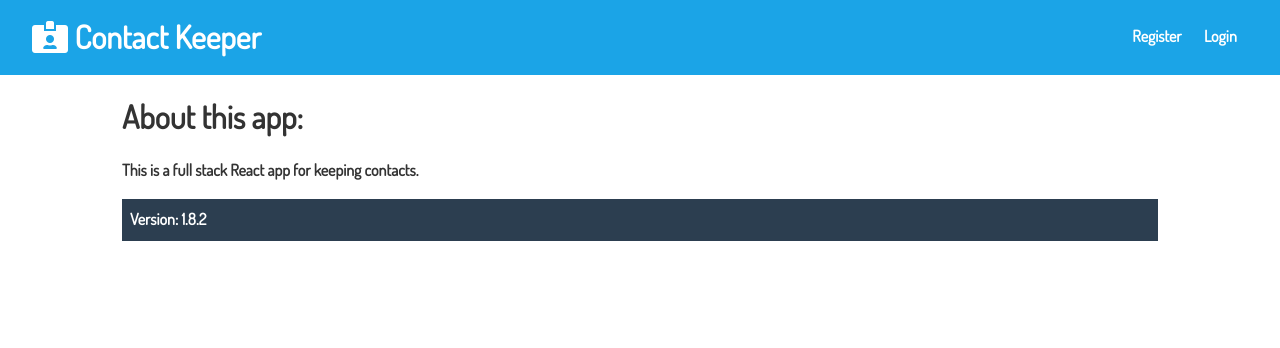
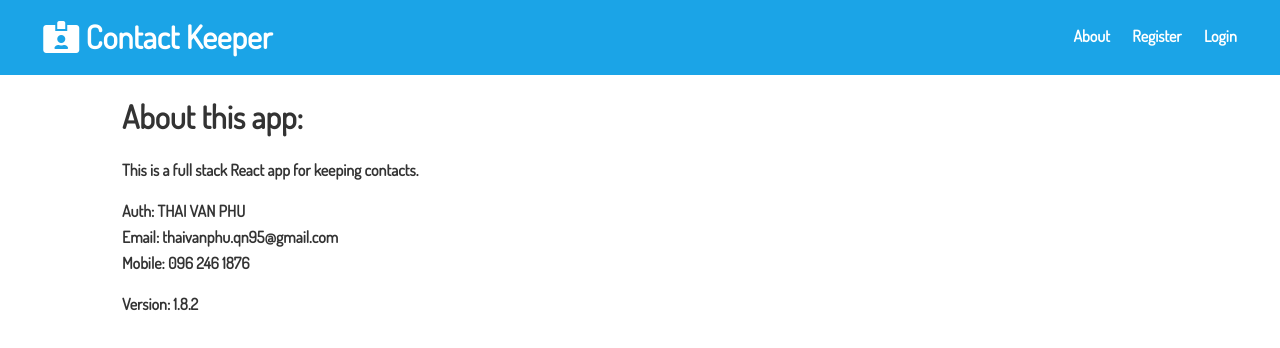
Before and after one commit to mdev-qn95/contact-keeper, a React (Create React App) app in the folder client/: page /about in a window 1280 px wide. Shown: the top 348 px of the page. Built offline with nearby package versions, Linux system fonts and the light colour scheme.

Commit message:
Update some code

```diff
--- a/client/src/components/layout/Navbar.js
+++ b/client/src/components/layout/Navbar.js
@@ -18,17 +18,26 @@ const Navbar = ({ title, icon }) => {
 
   const authLinks = (
     <Fragment>
-      <li>Hello {user && user.name}</li>
+      <li>Hello {user && user.name} ^ ^</li>
+      <li>
+        <Link to='/'>Contacts</Link>
+      </li>
+      <li>
+        <Link to='/about'>About</Link>
+      </li>
       <li>
         <a onClick={onLogout} href='#!'>
           <i className='fas fa-sign-out-alt'></i>
-          <span className='hide-sm'>Logout</span>
+          <span className='hide-sm'> Logout</span>
         </a>
       </li>
     </Fragment>
   );
   const guestLinks = (
     <Fragment>
+      <li>
+        <Link to='/about'>About</Link>
+      </li>
       <li>
         <Link to='/register'>Register</Link>
       </li>
@@ -40,7 +49,7 @@ const Navbar = ({ title, icon }) => {
   return (
     <div className='navbar bg-primary'>
       <h1>
-        <i className={icon} /> {title}
+        <Link to='/'><i className={icon} /> {title}</Link>
       </h1>
       <ul>{isAuthenticated ? authLinks : guestLinks}</ul>
     </div>
--- a/client/src/components/pages/About.js
+++ b/client/src/components/pages/About.js
@@ -7,9 +7,10 @@ const About = () => {
       <p className='my-1'>
         This is a full stack React app for keeping contacts.
       </p>
-      <p className='bg-dark p'>
-        <strong>Version: </strong> 1.8.2
-      </p>
+      <p>Auth: THAI VAN PHU</p>
+      <p>Email: thaivanphu.qn95@gmail.com</p>
+      <p>Mobile: 096 246 1876</p>
+      <p className='my-1'>Version: 1.8.2</p>
     </div>
   );
 };
```
